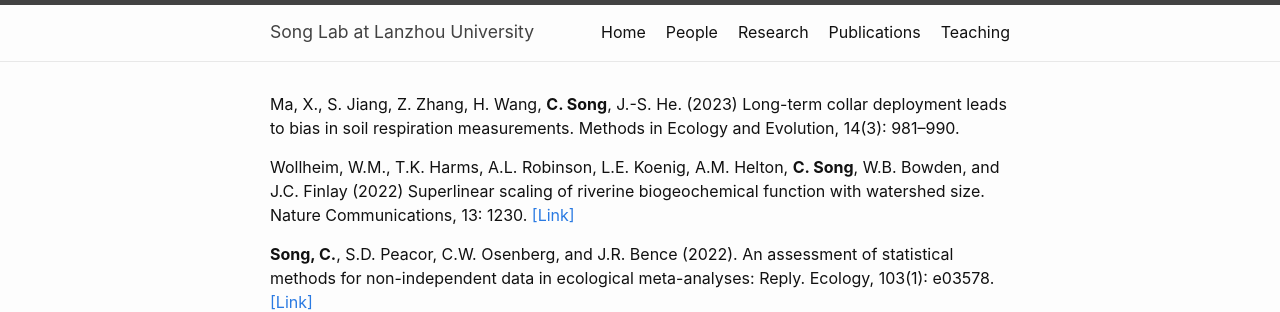
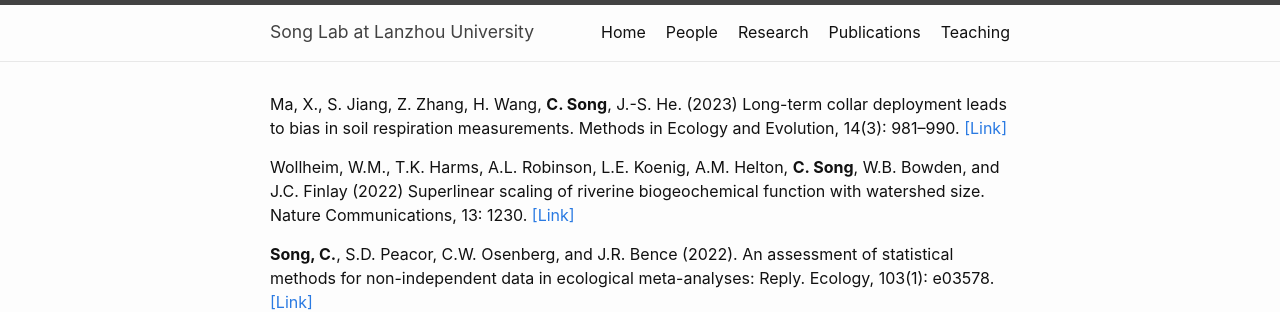
Before and after one commit to chaosonglab/chaosonglab.github.io, a Jekyll site: the page built from publications.md, in a window 1280 px wide. Shown: the top 312 px of the page. Built offline with Jekyll 4.4.1, drawn with Linux system fonts in a browser that asks for light colours.

Commit message:
Update publications.md

```diff
--- a/publications.md
+++ b/publications.md
@@ -4,7 +4,7 @@ title: Publications
 permalink: /publications/
 ---
 
-Ma, X., S. Jiang, Z. Zhang, H. Wang, **C. Song**, J.-S. He. (2023) Long-term collar deployment leads to bias in soil respiration measurements. Methods in Ecology and Evolution, 14(3): 981--990.
+Ma, X., S. Jiang, Z. Zhang, H. Wang, **C. Song**, J.-S. He. (2023) Long-term collar deployment leads to bias in soil respiration measurements. Methods in Ecology and Evolution, 14(3): 981--990. [[Link]](https://besjournals.onlinelibrary.wiley.com/doi/full/10.1111/2041-210X.14056)
 
 Wollheim, W.M., T.K. Harms, A.L. Robinson, L.E. Koenig, A.M. Helton, **C. Song**, W.B. Bowden, and J.C. Finlay (2022) Superlinear scaling of riverine biogeochemical function with watershed size. Nature Communications, 13: 1230. [[Link]](https://www.nature.com/articles/s41467-022-28630-z)
 
```
